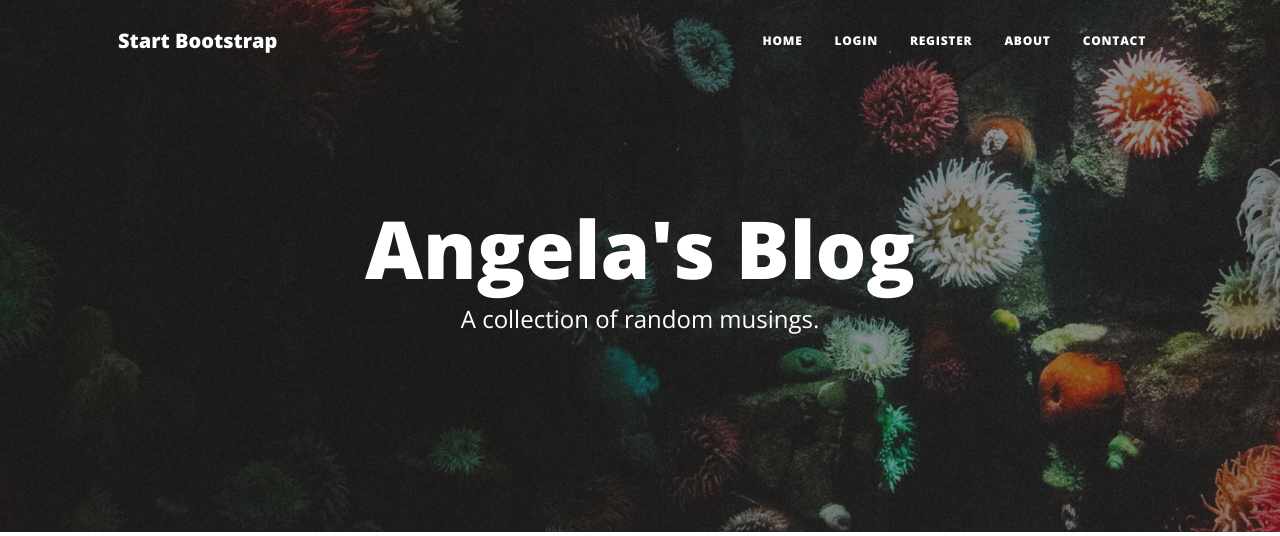
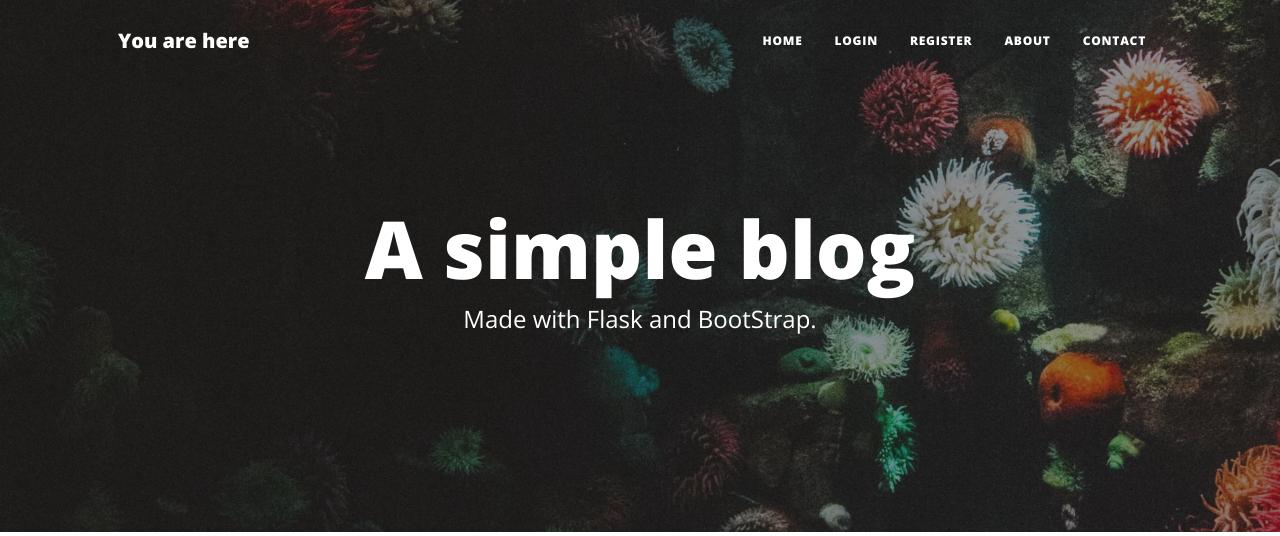
Before and after one commit to boba2323/web_heroku, a Flask app: page / in a window 1280 px wide. Shown: the top 536 px of the page. Run offline with Flask 3, Linux system fonts and the light colour scheme; data that the repository does not hold is empty; some libraries are stand-ins or nearby versions.

Commit message:
Text fixes

```diff
--- a/templates/header.html
+++ b/templates/header.html
@@ -44,7 +44,7 @@
     <!-- Navigation-->
     <nav class="navbar navbar-expand-lg navbar-light" id="mainNav">
       <div class="container px-4 px-lg-5">
-        <a class="navbar-brand" href="/">Start Bootstrap</a>
+        <a class="navbar-brand" href="/">You are here</a>
         <button
           class="navbar-toggler"
           type="button"
--- a/templates/index.html
+++ b/templates/index.html
@@ -9,8 +9,8 @@
     <div class="row gx-4 gx-lg-5 justify-content-center">
       <div class="col-md-10 col-lg-8 col-xl-7">
         <div class="site-heading">
-          <h1>Angela's Blog</h1>
-          <span class="subheading">A collection of random musings.</span>
+          <h1>A simple blog</h1>
+          <span class="subheading">Made with Flask and BootStrap.</span>
         </div>
       </div>
     </div>
```
